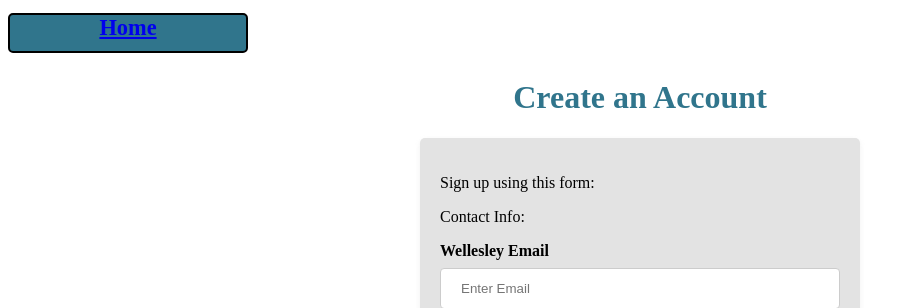
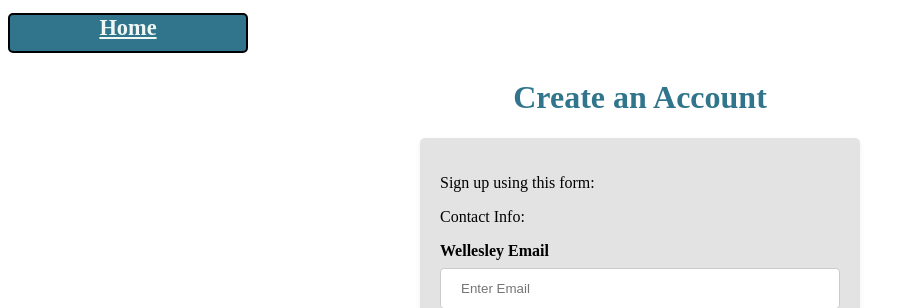
Before and after one commit to nkd03/Wendy-Works, a Flask app: page /join/ in a window 1280 px wide. Shown: the top 308 px of the page, without its empty margins (0-915 px from the left). Run offline with Flask 3, Linux system fonts and the light colour scheme.

Commit message:
updated css

```diff
--- a/static/style.css
+++ b/static/style.css
@@ -61,6 +61,7 @@ nav button, nav a {
     cursor: pointer;
     /* Firefox uses font -apple-system unless I repeat the font spec here. */
     font-family: var(--font-family);
+    color:rgb(240, 248, 244);
     font-weight: bold;
     font-size: 1.4rem;
 }
```
